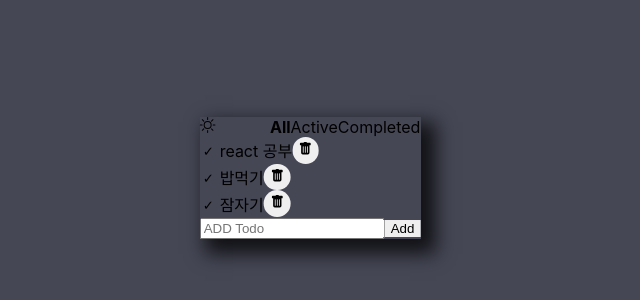
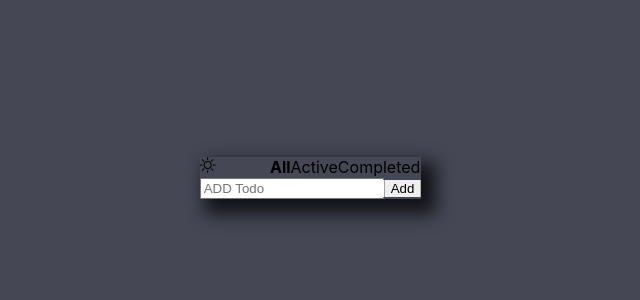
Before and after one commit to laniiiiworld/to-do-react, a React (Create React App) app: page / in a window 1280 px wide. Shown: the part 222-522 px from the top of the page, without its empty margins (330-970 px from the left). Built offline with nearby package versions, Linux system fonts and the light colour scheme; the HTML template or start-up script is replaced by a standard one.

Commit message:
Implement additional feature

```diff
--- a/src/App.js
+++ b/src/App.js
@@ -1,14 +1,22 @@
+import { useState } from 'react';
 import styles from './App.module.css';
 import Footer from './components/Footer/Footer';
 import Header from './components/Header/Header';
 import List from './components/List/List';
 
+let id = 0;
 function App() {
+  const [list, setList] = useState([]);
+
+  const addItem = (text) => {
+    setList((prevList) => [...prevList, { id: String(++id).padStart(3, '0'), text }]);
+  };
+
   return (
     <div className={styles.app}>
       <Header />
-      <List />
-      <Footer />
+      <List list={list} />
+      <Footer addItem={addItem} />
     </div>
   );
 }
--- a/src/components/Footer/Footer.jsx
+++ b/src/components/Footer/Footer.jsx
@@ -1,10 +1,19 @@
-import React from 'react';
+import React, { useState } from 'react';
 import styles from './Footer.module.css';
 
-export default function Footer() {
+export default function Footer({ addItem }) {
+  const [text, setText] = useState('');
+
+  const handleSubmit = (e) => {
+    e.preventDefault();
+    addItem(text);
+    setText('');
+  };
+  const handleChange = (e) => setText(e.target.value);
+
   return (
-    <form className={styles.footer}>
-      <input type='text' className={styles.input} placeholder='ADD Todo' />
+    <form className={styles.footer} onSubmit={handleSubmit}>
+      <input type='text' className={styles.input} placeholder='ADD Todo' value={text} onChange={handleChange} />
       <button className={styles.addBtn}>Add</button>
     </form>
   );
--- a/src/components/Item/Item.jsx
+++ b/src/components/Item/Item.jsx
@@ -6,7 +6,7 @@ export default function Item({ todo }) {
   return (
     <li className={styles.item}>
       <input id='checkbox' type='checkbox' className={styles.checkbox} />
-      <span className={styles.todo}>{todo}</span>
+      <span className={styles.todo}>{todo.text}</span>
       <button className={styles.trashBtn}>
         <BsTrashFill />
       </button>
--- a/src/components/List/List.jsx
+++ b/src/components/List/List.jsx
@@ -2,13 +2,11 @@ import React from 'react';
 import Item from '../Item/Item';
 import styles from './List.module.css';
 
-export default function List() {
-  const list = ['react 공부', '밥먹기', '잠자기'];
-
+export default function List({ list }) {
   return (
     <ul className={styles.list}>
-      {list.map((item) => (
-        <Item todo={item} />
+      {list.map((todo) => (
+        <Item key={todo.id} todo={todo} />
       ))}
     </ul>
   );
```
